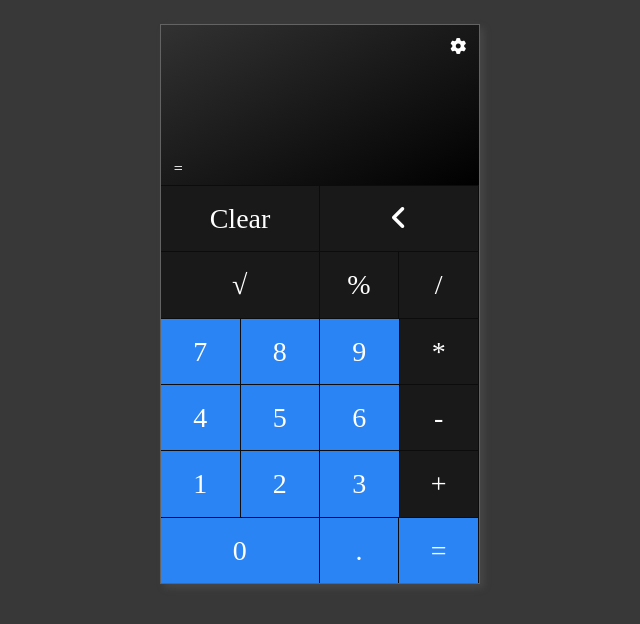
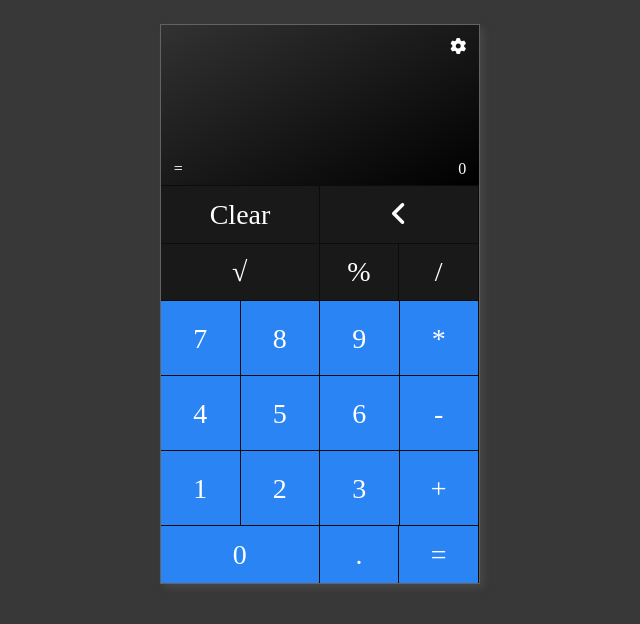
Before and after one commit to asneydev/calculator, a React (Vite) app: page / in a window 1280 px wide. Shown: the top 624 px of the page, without its empty margins (320-960 px from the left). Built offline with nearby package versions, Linux system fonts and the light colour scheme.

Commit message:
create right operators  panel and buttons grid

```diff
--- a/src/components/Button/Button.component.tsx
+++ b/src/components/Button/Button.component.tsx
@@ -2,22 +2,22 @@ import React from 'react';
 import { Btn } from './Button.style';
 
 interface ButtonProps {
-  toDisplay: VoidFunction;
   bg: string;
-  align: number;
+  align?: number;
   children?: React.ReactNode;
+  onClick?: () => void;
   rest?: object;
 }
 
-function Button({ align, bg, toDisplay, children, ...rest }: Readonly<ButtonProps>) {
+function Button({
+  align,
+  bg,
+  children,
+  onClick,
+  ...rest
+}: Readonly<ButtonProps>) {
   return (
-    <Btn
-      align={align}
-      primary={bg}
-      dark={bg === 'dark'}
-      onClick={toDisplay}
-      {...rest}
-    >
+    <Btn align={align} primary={bg} dark={bg === 'dark'} {...rest}>
       {children}
     </Btn>
   );
--- a/src/components/Calculator/Calculator.component.tsx
+++ b/src/components/Calculator/Calculator.component.tsx
@@ -6,20 +6,20 @@ import {
   CalculatorContainer,
   ButtonsGroup,
   NumbersWrapper,
+  Section,
 } from './Calculator.style';
 
-import {
-  equal,
-  percent,
-} from '../operations';
+import { equal, percent } from '../operations';
 import Display from '../Display';
-import { isValidDisplay, isValidToShowResult } from '../../helpers/validations';
+import { isValidDisplay } from '../../helpers/validations';
+import NumbersSection from '../NumbersSection/NumbersSection.component';
+import RightOperators from '../RightOperators/RightOperators.component';
 
 function Calculator() {
   const [displayValue, setDisplayValue] = useState<string>('');
-  const [result, setResult] = useState<string>('');
+  const [result, setResult] = useState<number>(0);
 
-  function handleButtonClick(btnValue: string) {
+  function handleButtonClick(btnValue: string): void {
     if (isValidDisplay(displayValue, btnValue)) {
       const actualDisplay = displayValue + btnValue;
       setDisplayValue(actualDisplay);
@@ -27,23 +27,21 @@ function Calculator() {
   }
 
   function getEqual(): void {
-    if (isValidToShowResult(displayValue)) {
-      const result = equal(displayValue).toString();
-      setResult(result);
-    }
+    const result = equal(displayValue);
+    setResult(result);
   }
 
   function calculatePercent() {
     if (isValidDisplay(displayValue, '%')) {
       const result = percent(displayValue);
-      setDisplayValue(result);
+      setDisplayValue(result.toString());
       setResult(result);
     }
   }
 
   function onClear(): void {
     setDisplayValue('');
-    setResult('');
+    setResult(0);
   }
 
   function goBack() {
@@ -58,138 +56,45 @@ function Calculator() {
         <Display data={displayValue} result={result} />
         <NumbersWrapper>
           <ButtonsGroup>
-            <Button align={1} bg="dark" toDisplay={onClear}>
+            <Button align={1} bg="dark" onClick={onClear}>
               Clear
             </Button>
-            <Button align={1} bg="dark" toDisplay={goBack}>
+            <Button align={1} bg="dark" onClick={goBack}>
               <i className="fa fa-angle-left"></i>
             </Button>
           </ButtonsGroup>
           <ButtonsGroup>
-            <Button
-              align={2}
-              bg="dark"
-              toDisplay={() => handleButtonClick('^')}
-            >
+            <Button align={2} bg="dark" onClick={() => handleButtonClick('^')}>
               &#8730;
             </Button>
-            <Button align={1} bg="dark" toDisplay={calculatePercent}>
+            <Button align={1} bg="dark" onClick={calculatePercent}>
               %
             </Button>
-            <Button
-              align={1}
-              bg="dark"
-              toDisplay={() => handleButtonClick('/')}
-            >
+            <Button align={1} bg="dark" onClick={() => handleButtonClick('/')}>
               /
             </Button>
           </ButtonsGroup>
-          <ButtonsGroup>
-            <Button
-              align={1}
-              bg="default"
-              toDisplay={() => handleButtonClick('7')}
-            >
-              7
-            </Button>
-            <Button
-              align={1}
-              bg="default"
-              toDisplay={() => handleButtonClick('8')}
-            >
-              8
-            </Button>
-            <Button
-              align={1}
-              bg="default"
-              toDisplay={() => handleButtonClick('9')}
-            >
-              9
-            </Button>
-            <Button
-              align={1}
-              bg="dark"
-              toDisplay={() => handleButtonClick('*')}
-            >
-              *
-            </Button>
-          </ButtonsGroup>
-          <ButtonsGroup>
-            <Button
-              align={1}
-              bg="default"
-              toDisplay={() => handleButtonClick('4')}
-            >
-              4
-            </Button>
-            <Button
-              align={1}
-              bg="default"
-              toDisplay={() => handleButtonClick('5')}
-            >
-              5
-            </Button>
-            <Button
-              align={1}
-              bg="default"
-              toDisplay={() => handleButtonClick('6')}
-            >
-              6
-            </Button>
-            <Button
-              align={1}
-              bg="dark"
-              toDisplay={() => handleButtonClick('-')}
-            >
-              -
-            </Button>
-          </ButtonsGroup>
-          <ButtonsGroup>
-            <Button
-              align={1}
-              bg="default"
-              toDisplay={() => handleButtonClick('1')}
-            >
-              1
-            </Button>
-            <Button
-              align={1}
-              bg="default"
-              toDisplay={() => handleButtonClick('2')}
-            >
-              2
-            </Button>
-            <Button
-              align={1}
-              bg="default"
-              toDisplay={() => handleButtonClick('3')}
-            >
-              3
-            </Button>
-            <Button
-              align={1}
-              bg="dark"
-              toDisplay={() => handleButtonClick('+')}
-            >
-              +
-            </Button>
-          </ButtonsGroup>
+          <Section>
+            <NumbersSection handleButtonClick={handleButtonClick} />
+            <RightOperators handleButtonClick={handleButtonClick} />
+          </Section>
+
           <ButtonsGroup>
             <Button
               align={2}
               bg="default"
-              toDisplay={() => handleButtonClick('0')}
+              onClick={() => handleButtonClick('0')}
             >
               0
             </Button>
             <Button
               align={1}
               bg="default"
-              toDisplay={() => handleButtonClick('.')}
+              onClick={() => handleButtonClick('.')}
             >
               .
             </Button>
-            <Button align={1} toDisplay={getEqual} bg="primary">
+            <Button align={1} onClick={getEqual} bg="primary">
               =
             </Button>
           </ButtonsGroup>
--- a/src/components/Calculator/Calculator.style.tsx
+++ b/src/components/Calculator/Calculator.style.tsx
@@ -32,4 +32,10 @@ const ButtonsGroup = styled.div`
   display: flex;
 `;
 
+export const Section = styled.div`
+  width: 100%;
+  display: flex;
+  flex-direction: row;
+`;
+
 export { Container, CalculatorContainer, ButtonsGroup, NumbersWrapper };
--- a/src/components/Display/Display.component.tsx
+++ b/src/components/Display/Display.component.tsx
@@ -7,10 +7,10 @@ import {
 
 interface DisplayType {
   data: string;
-  result: string;
+  result: number;
 }
 
-function Display({ data, result }: DisplayType) {
+function Display({ data, result }: Readonly<DisplayType>) {
   return (
     <WrapperDisplay>
       <HeaderDisplay>
--- /dev/null
+++ b/src/components/NumbersSection/NumbersSection.component.tsx
@@ -0,0 +1,26 @@
+import Button from '../Button';
+import { NumbersWrapper } from './NumbersSection.style';
+
+const numers = [7, 8, 9, 4, 5, 6, 1, 2, 3];
+
+const NumbersSection = ({
+  handleButtonClick,
+}: {
+  handleButtonClick: (number: string) => void;
+}) => {
+  return (
+    <NumbersWrapper>
+      {numers.map((number) => (
+        <Button
+          key={number}
+          bg="default"
+          onClick={() => handleButtonClick(number.toString())}
+        >
+          {number}
+        </Button>
+      ))}
+    </NumbersWrapper>
+  );
+};
+
+export default NumbersSection;
--- /dev/null
+++ b/src/components/NumbersSection/NumbersSection.style.ts
@@ -0,0 +1,8 @@
+import styled from 'styled-components';
+
+export const NumbersWrapper = styled.section`
+  display: grid;
+  grid-template-columns: repeat(3, 1fr);
+  grid-auto-rows: minmax(75px, auto);
+  width: 75%;
+`;
--- /dev/null
+++ b/src/components/RightOperators/RightOperators.component.tsx
@@ -0,0 +1,22 @@
+import { RightOperatosWrapper } from './RightOperatos.style';
+import Button from '../Button';
+
+const operators = ['*', '-', '+'];
+
+const RightOperators = ({
+  handleButtonClick,
+}: {
+  handleButtonClick: (number: string) => void;
+}) => {
+  return (
+    <RightOperatosWrapper>
+      {operators.map((op) => (
+        <Button key={op} bg="default" onClick={() => handleButtonClick(op)}>
+          {op}
+        </Button>
+      ))}
+    </RightOperatosWrapper>
+  );
+};
+
+export default RightOperators;
--- /dev/null
+++ b/src/components/RightOperators/RightOperatos.style.ts
@@ -0,0 +1,7 @@
+import styled from 'styled-components';
+
+export const RightOperatosWrapper = styled.section`
+  display: flex;
+  flex-direction: column;
+  width: 25%;
+`;
--- a/src/components/operations/index.tsx
+++ b/src/components/operations/index.tsx
@@ -1,4 +1,9 @@
+import { isValidToShowResult } from "../../helpers/validations";
+
 function equal(str: string): number {
+  if(!isValidToShowResult(str)){
+    return 0;
+  }
   const reg = /[*/+-\^]/;
   if (str.match(reg)) {
     let temp = '';
@@ -22,10 +27,10 @@ function equal(str: string): number {
   return parseFloat(str);
 }
 
-function percent(str: string): string {
+function percent(str: string): number {
   const calc = equal(str);
 
-  return (calc / 100).toString();
+  return (calc / 100);
 }
 
 export { equal, percent };
--- a/src/interfaces/StyledComponent.interface.ts
+++ b/src/interfaces/StyledComponent.interface.ts
@@ -1,6 +1,6 @@
 interface ElementPropStyledComponent {
   dark: boolean | string;
   primary: boolean | string;
-  align: number;
+  align?: number;
 }
 export default ElementPropStyledComponent;
```
